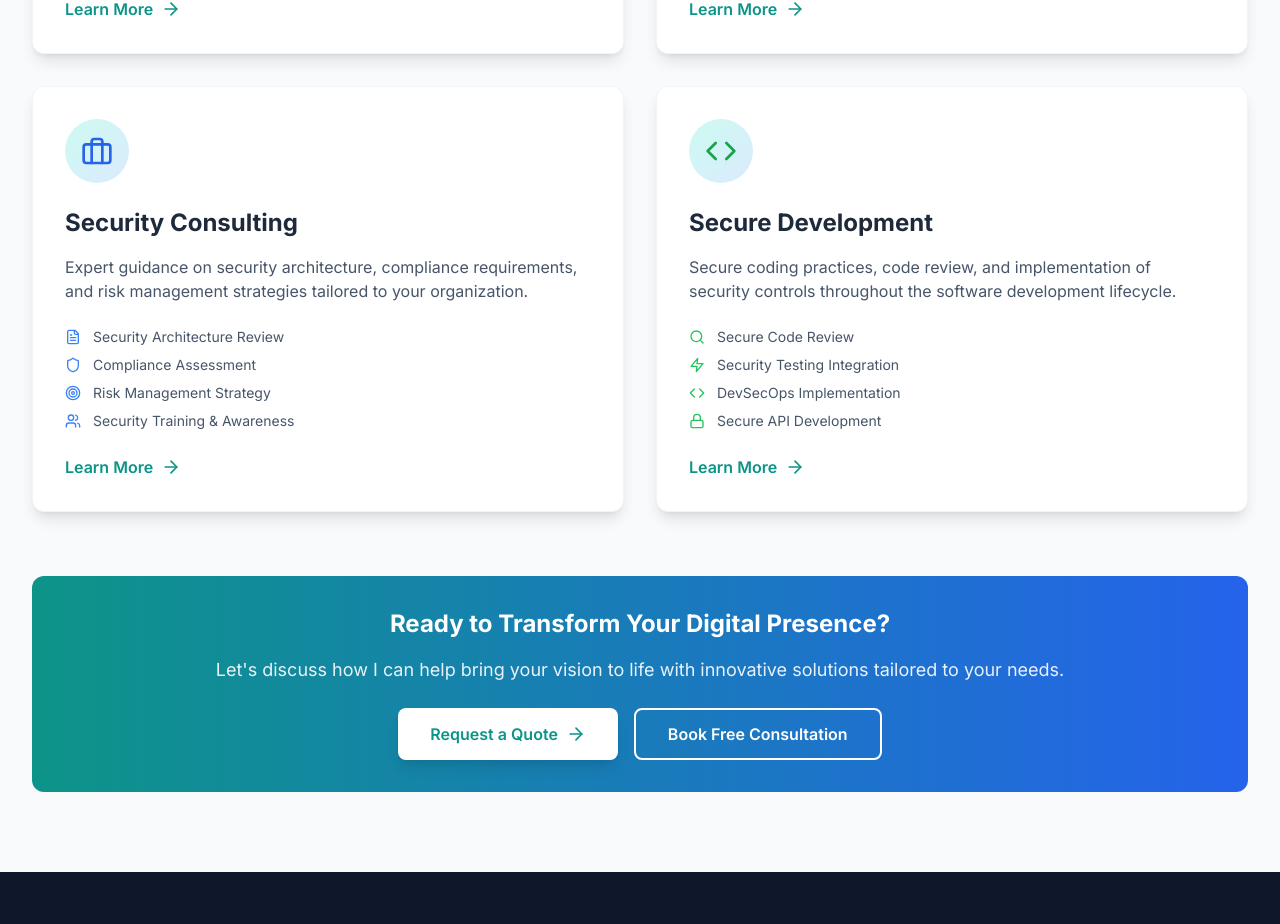
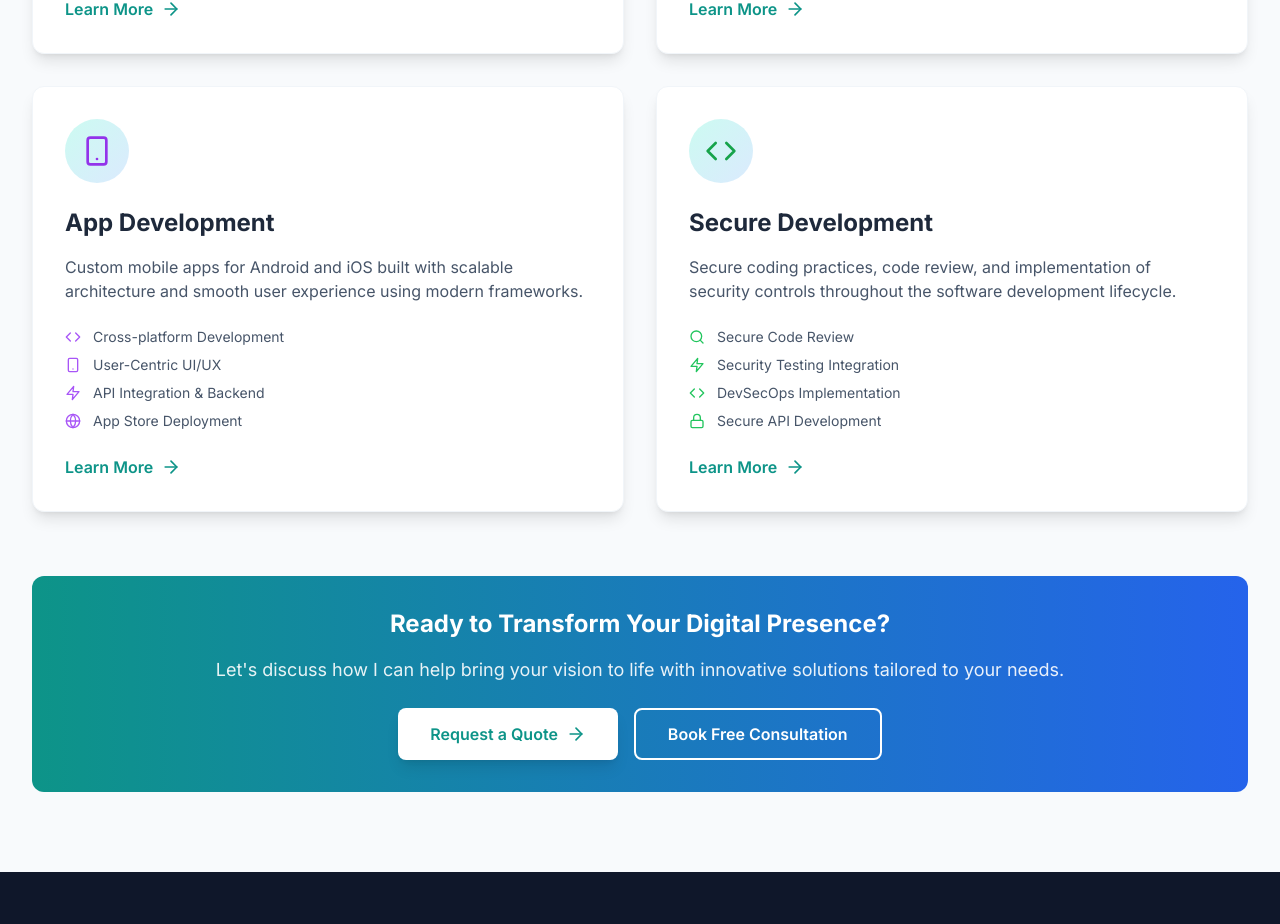
Before and after one commit to ganeshkrishnareddy/Portfolio, a React (Vite) app: page /services in a window 1280 px wide. Shown: the part 1200-2124 px from the top of the page. Built offline with nearby package versions, Linux system fonts and the light colour scheme.

Commit message:
Updated Services.tsx

```diff
--- a/src/components/Services.tsx
+++ b/src/components/Services.tsx
@@ -80,16 +80,16 @@ const Services: React.FC = () => {
     path: "/services/cybersecurity"
   },
   {
-      title: "Security Consulting",
-      description: "Expert guidance on security architecture, compliance requirements, and risk management strategies tailored to your organization.",
-      icon: <Briefcase className="h-8 w-8 text-blue-600 dark:text-blue-400" />,
+    title: "App Development",
+    description: "Custom mobile apps for Android and iOS built with scalable architecture and smooth user experience using modern frameworks.",
+    icon: <Smartphone className="h-8 w-8 text-purple-600 dark:text-purple-400" />,
     features: [
-        { text: "Security Architecture Review", icon: <FileText className="h-4 w-4 text-blue-500" /> },
-        { text: "Compliance Assessment", icon: <Shield className="h-4 w-4 text-blue-500" /> },
-        { text: "Risk Management Strategy", icon: <Target className="h-4 w-4 text-blue-500" /> },
-        { text: "Security Training & Awareness", icon: <Users className="h-4 w-4 text-blue-500" /> }
+      { text: "Cross-platform Development", icon: <Code className="h-4 w-4 text-purple-500" /> },
+      { text: "User-Centric UI/UX", icon: <Smartphone className="h-4 w-4 text-purple-500" /> },
+      { text: "API Integration & Backend", icon: <Zap className="h-4 w-4 text-purple-500" /> },
+      { text: "App Store Deployment", icon: <Globe className="h-4 w-4 text-purple-500" /> }
     ],
-      path: "/services/security-consulting"
+    path: "/services/app-development"
   },
   {
     title: "Secure Development",
```
Lines whose indentation alone changed are shown as unchanged.
